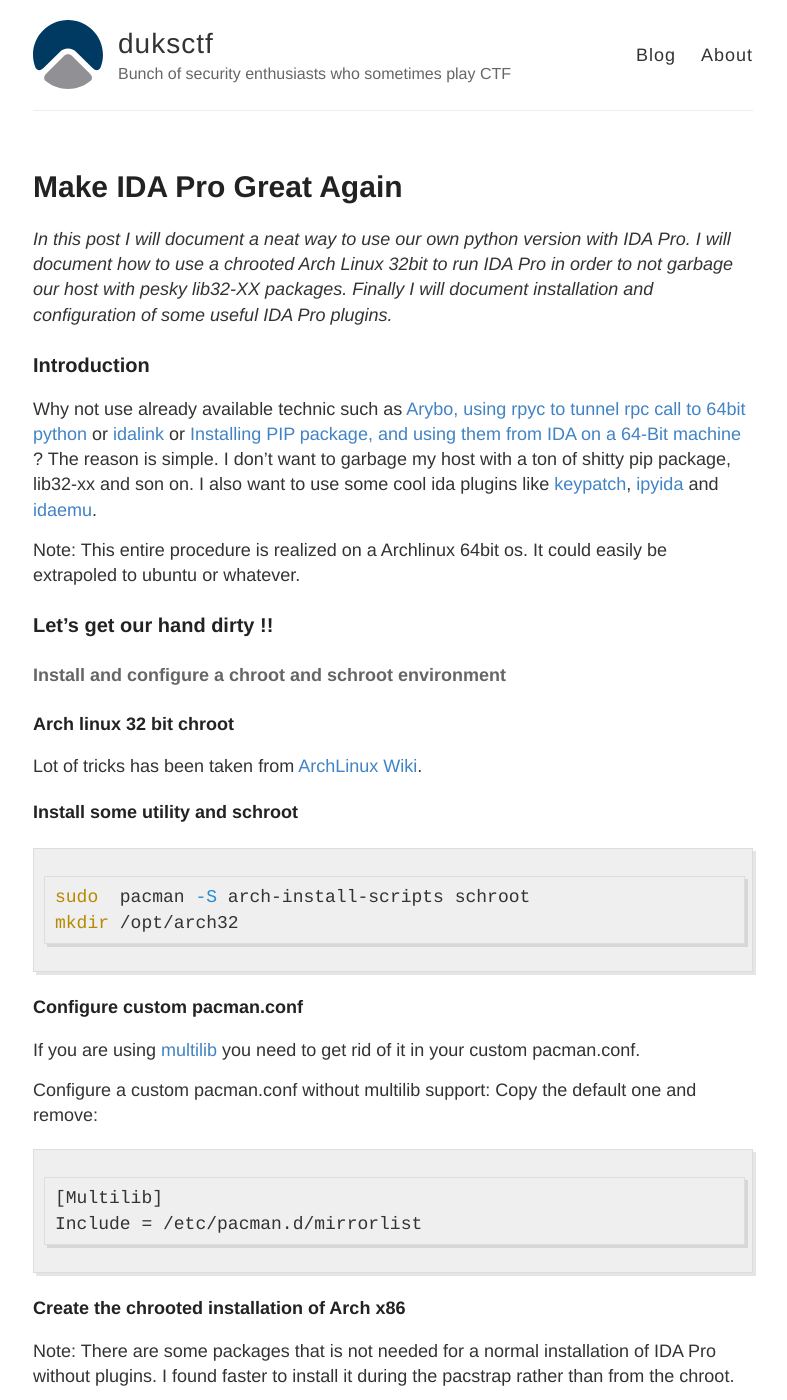
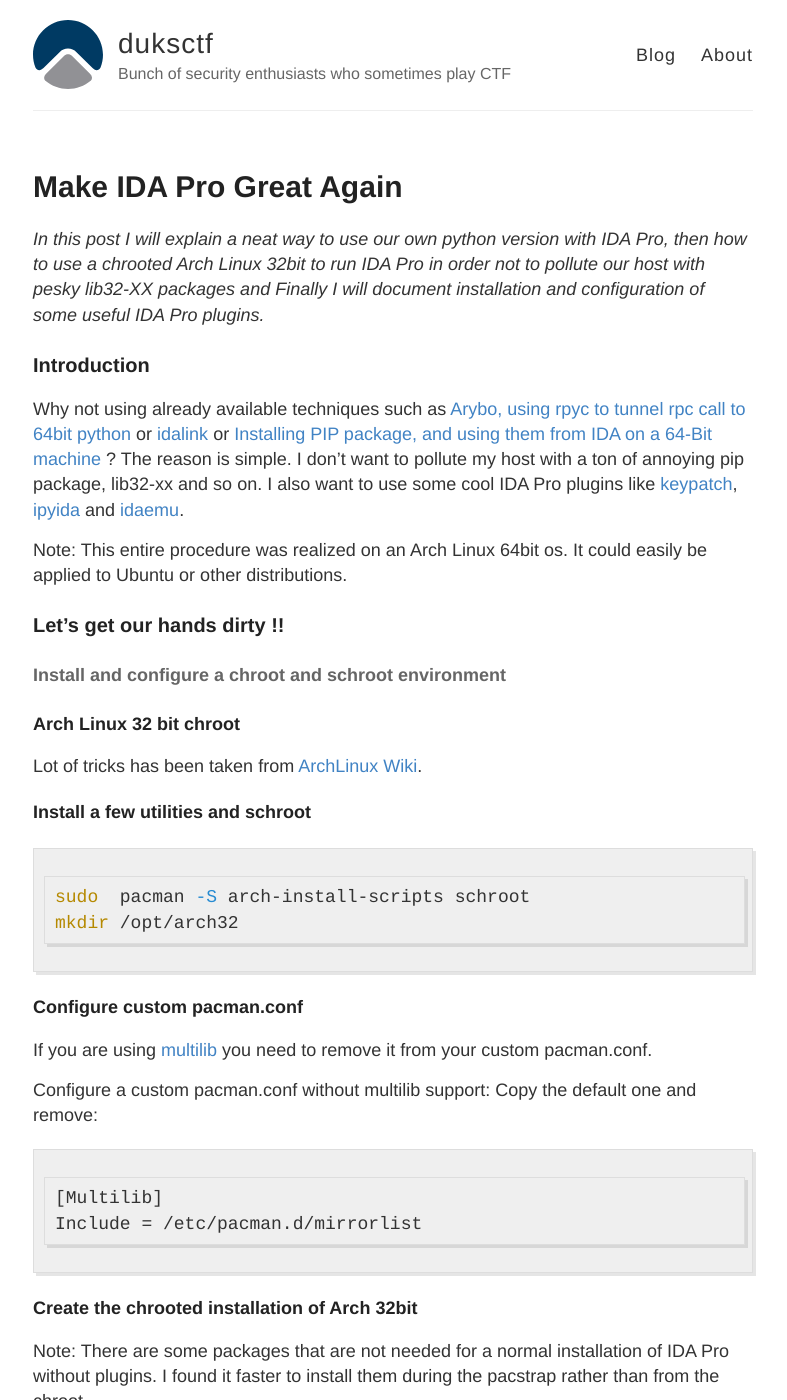
Before and after one commit to duksctf/duksctf.github.io, a Jekyll site: the page built from _posts/2017-03-15-Make-IDA-Pro-Great-Again.md, in a window 1280 px wide and 1400 px high. Shown: the whole window, without its empty margins (247-1034 px from the left). Built offline with Jekyll 4.4.1, drawn with Linux system fonts in a browser that asks for light colours; some of the changed text lies outside the part shown.

Commit message:
Update 2017-03-15-Make-IDA-Pro-Great-Again.md

````diff
--- a/_posts/2017-03-15-Make-IDA-Pro-Great-Again.md
+++ b/_posts/2017-03-15-Make-IDA-Pro-Great-Again.md
@@ -4,33 +4,33 @@
 date: 2017-03-15
 ---
 
-*In this post I will document a neat way to use our own python version with IDA
-Pro. I will document how to use a chrooted Arch Linux 32bit to run IDA Pro in
-order to not garbage our host with pesky lib32-XX packages. Finally I will
+*In this post I will explain a neat way to use our own python version with IDA
+Pro, then how to use a chrooted Arch Linux 32bit to run IDA Pro in
+order not to pollute our host with pesky lib32-XX packages and Finally I will
 document installation and configuration of some useful IDA Pro plugins.*
 
 <!--more-->
 
 ### Introduction
 
-Why not use already available technic such as [Arybo, using rpyc to tunnel rpc call to
+Why not using already available techniques such as [Arybo, using rpyc to tunnel rpc call to
 64bit python](https://pythonhosted.org/arybo/integration.html) or [idalink](https://github.com/zardus/idalink) or [Installing PIP package, and using them from IDA on a 64-Bit machine](http://www.hexblog.com/?p=726) ?
-The reason is simple. I don't want to garbage my host with a ton of shitty pip
-package, lib32-xx and son on. I also want to use some cool ida plugins like
+The reason is simple. I don't want to pollute my host with a ton of annoying pip
+package, lib32-xx and so on. I also want to use some cool IDA Pro plugins like
 [keypatch](http://www.keystone-engine.org/keypatch/), [ipyida](https://github.com/eset/ipyida) and [idaemu](https://github.com/36hours/idaemu).
 
-Note: This entire procedure is realized on a Archlinux 64bit os. It could easily
-be extrapoled to ubuntu or whatever.
+Note: This entire procedure was realized on an Arch Linux 64bit os. It could easily
+be applied to Ubuntu or other distributions.
 
-### Let's get our hand dirty !!
+### Let's get our hands dirty !!
 
 #### Install and configure a chroot and schroot environment
 
-##### Arch linux 32 bit chroot
+##### Arch Linux 32 bit chroot
 
 Lot of tricks has been taken from [ArchLinux Wiki](https://wiki.archlinux.org/index.php/Install_bundled_32-bit_system_in_64-bit_system).
 
-###### Install some utility and schroot
+###### Install a few utilities and schroot
 
 ``` bash
 sudo  pacman -S arch-install-scripts schroot
@@ -39,7 +39,7 @@
 ###### Configure custom pacman.conf
 
 If you are using [multilib](https://wiki.archlinux.org/index.php/multilib) you
-need to get rid of it in your custom pacman.conf.
+need to remove it from your custom pacman.conf.
 
 Configure a custom pacman.conf without multilib support:
 Copy the default one and remove:
@@ -49,14 +49,14 @@
 Include = /etc/pacman.d/mirrorlist
 ```
 
-###### Create the chrooted installation of Arch x86
+###### Create the chrooted installation of Arch 32bit
 
-Note: There are some packages that is not needed for a normal installation of IDA Pro without plugins. I found faster to install it during the pacstrap rather than from the chroot.
+Note: There are some packages that are not needed for a normal installation of IDA Pro without plugins. I found it faster to install them during the pacstrap rather than from the chroot.
 
 ``` bash
 linux32 pacstrap -C path/to/pacman.conf -di /opt/arch32 base base-devel zlib libxext libxrender libsm libice glibc glib2 fontconfig freetype2 python2-keystone python2 python2-jupyter_client python2-ipykernel python2-ipython libxkbcommon-x11 libxkbcommon cmocka
 ```
-###### Configure our newly created chroot for users/network and so on
+###### Configure our newly created chroot for users/network
 
 ``` bash
 sudo su
@@ -88,7 +88,7 @@
 /run/user/1000 /run/user/1000  none    rw,bind         0       0
 ```
 
-configuration of schroot is done. We need to change some stuff in order to make ida pro works with our own python.
+Configuration of schroot is done. We need to change some stuff in order to make IDA Pro works with our own python.
 
 #### Configure X and IDA Pro in the chroot
 
@@ -116,9 +116,9 @@
 export TERM=xterm
 ```
 
-###### OPTIONAL - Add some fonts to the chroot in order to shows properly the ida gui:
+###### OPTIONAL - Add some fonts to the chroot in order to shows properly the IDA Pro GUI:
 
-If you are like me and you like to change your font in your X, don't forget to install yours in the chroot as well in order to not have weird character when you launch IDA Pro.
+If you are like me and you like to change your font in your X, don't forget to install it in the chroot in order to prevent having weird characters in IDA Pro.
 
 ``` bash
 pacman -S adobe-source-code-pro-fonts xorg-fonts-type1 ttf-dejavu artwiz-fonts font-bh-ttf \
@@ -131,11 +131,11 @@
 ``` bash
 export DISPLAY=:0
 ```
-Where 0 is the ID of your display retrived before.
+Where 0 is the ID of your display as retrived earlier.
 
 ###### Install IDA Pro
 
-Use the Ida Pro installer. when Installing IDA don't forget to say no, when the installer asked for installing with the bundled version of python.
+Run the IDA Pro installer. When installing IDA don't forget choosing "no" when the installer asks to install the bundled version of python.
 
 ###### Configure IDA pro to use our own python
 ``` bash
@@ -152,7 +152,7 @@
 exit
 ```
 
-<strong style="color: red;">WARNING - Don't run schroot when chrooting with linux32, always get out of the chroot with exit before schrooting.</strong>
+<strong style="color: red;">WARNING - Don't run schroot when chrooting with linux32, always leave the chroot with exit before schrooting.</strong>
 
 <strong style="color: red;">WARNING - Rename your ~/.idapro and remove all plugins before launching IDA Pro for the first time.</strong>
 
@@ -163,11 +163,12 @@
 
 #### BONUS - Install and configure useful plugins for IDA pro
 
-I'm a big fan of [IPython](https://ipython.org/) for auto-completion and rapid scripting of some python snippet. I patch very often binary and the patching function in IDA Pro is annoying. I like to use [unicorn-engine](http://www.unicorn-engine.org/) to emulate weird code as well.
+I'm a big fan of [IPython](https://ipython.org/) for auto-completion and rapid scripting of python snippets. I often patch binaries, but the patching function in IDA Pro is incomplete.
+I like to use [unicorn-engine](http://www.unicorn-engine.org/) to emulate weird code as well.
 
 ##### Install, configure and patch ipyida
 
-When I was using IDA Pro under windows, one of my favorite plugin was [ida_ipython](https://github.com/james91b/ida_ipython). Unfortunately this plugin is Windows centric. [Marc-Etienne](https://github.com/marc-etienne) from eset developped the same [plugin](https://github.com/marc-etienne) but this time available on Windows, Linux and Mac OSX.
+When I was using IDA Pro under Windows, one of my favorite plugin was [ida_ipython](https://github.com/james91b/ida_ipython). Unfortunately this plugin is Windows only. [Marc-Etienne](https://github.com/marc-etienne) from ESET developped a similar [plugin](https://github.com/marc-etienne) but this time available on Windows, Linux and Mac OSX.
 
 ###### Installation of ipyida
 
@@ -193,18 +194,18 @@
 mv ipyida ipyida_temp/ipyida ~/.idapro/plugins
 ```
 
-##### Install keypatch in order to patch binary, using assembly language
+##### Install keypatch in order to patch binaries, using assembly language
 ``` bash
 wget https://raw.githubusercontent.com/keystone-engine/keypatch/master/keypatch.py
 ```
 
-Note - Keypatch need keystone which has been installed during the pacstrap.
+Note - Keypatch needs keystone (installed during the pacstrap).
 
-##### Install Unicorn-Engine with the script idaemu to emulate some stuff
+##### Install Unicorn-Engine with the idaemu script to emulate things
 
 ###### Back in our chroot to install and configure Unicorn-Engine
 
-<strong style="color: red;">WARNING - Don't chroot with linux32 if IDA Pro is launched in the schroot, quit IDA Pro first.</strong>
+<strong style="color: red;">WARNING - Don't chroot with linux32 if IDA Pro is running in the schroot, quit IDA Pro first.</strong>
 
 ``` bash
 sudo linux32 arch-chroot arch_32_chroot
@@ -212,9 +213,9 @@
 mkdir build
 ```
 
-###### Little trick to be able to run makepkg as root (Which is prohibited by makepkg):
+###### Little trick to be able to run makepkg as root (normally not allowed):
 
-[Makepkg](https://wiki.archlinux.org/index.php/makepkg) cannot be run as root for security reason.
+[Makepkg](https://wiki.archlinux.org/index.php/makepkg) cannot be run as root for security reasons.
 Here is a little trick to be able to package as root.
 
 ``` bash
@@ -244,32 +245,33 @@
 ```
 PS: I know it's hacky, but it's a chroot so who cares...
 
-###### Get out of our chroot
+###### Quit the chroot
 
 ``` bash
 exit
 ```
 
-##### Install idaemu plugins to use unicorn in ida
+##### Install idaemu plugins to use unicorn in IDA Pro
 
 ``` bash
 wget https://raw.githubusercontent.com/36hours/idaemu/master/idaemu.py
 ```
 
-#### BONUS2 - Adding our coloring theme to the IDA Pro chrooted
+#### BONUS2 - Adding our coloring theme to the chrooted IDA Pro
 
 I like to use the [consonance color theme](https://github.com/eugeii/ida-consonance) for my IDA Pro.
-In order to be able to apply it on our IDA Pro chrooted, if you already applied the theme our your own color to the IDA Pro on your host, just copy the /opt/ida-xx/idacolor.cf to the /opt/ida-xx on your chroot.
+If you already applied a theme on your host, just copy the /opt/ida-xx/idacolor.cf to the /opt/ida-xx on your chroot.
 
 ### Wrap up and short demo
 
-With this guide I hope that you get 100% useful IDA Pro environment. It took me a lot of research, trying to compile QT/PyQt is a lot of pain. I finished just removing the dependencies in the ipyida plugin.
-Here is a little video on the ipyida plugin:
+It took me a lot of research, for example trying to compile QT/PyQt is a lot of pain. I ended it up just removing the dependencies from the ipyida plugin.
+
+Here is a little video of the ipyida plugin:
 
 <img src="/resources/2017/ida/demo.gif" >
 
-All the resources for this post are available in [ida](https://github.com/duksctf/duksctf.github.io/tree/master/resources/2017/ida).
+All the resources for this post are available [here](https://github.com/duksctf/duksctf.github.io/tree/master/resources/2017/ida).
 
-I would like to thanks [sh4ka](https://twitter.com/andremoulu) and [kamino](https://twitter.com/_kamino_) for supporting me raging on this f****** Qt/PyQt nightmware, helping me on some python stuff and for their useful links.
+I would like to thank [sh4ka](https://twitter.com/andremoulu) and [kamino](https://twitter.com/_kamino_) for tollerating me raging on this f****** Qt/PyQt nightmWare, while helping me on some python stuff and providing useful links.
 
 If you have questions I'm available on IRC @freenode and on twitter [@dummys1337](https://twitter.com/dummys1337).
````
